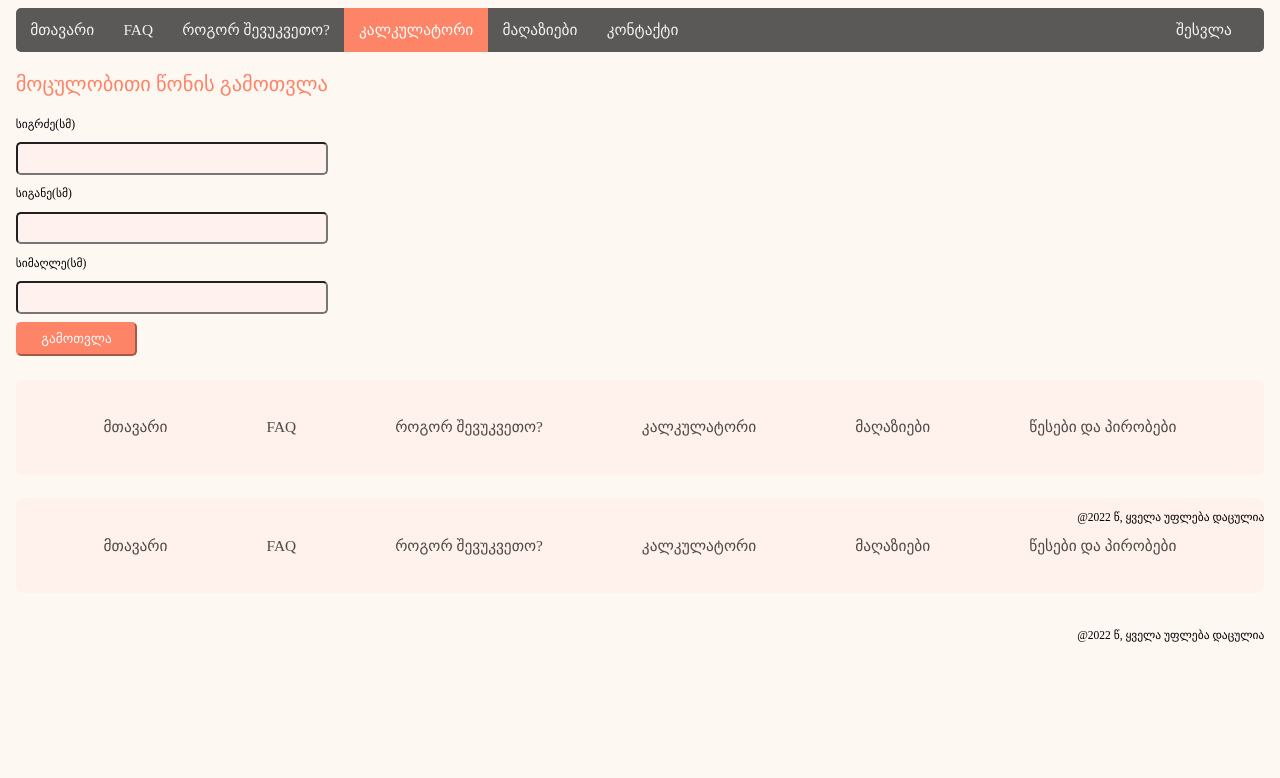
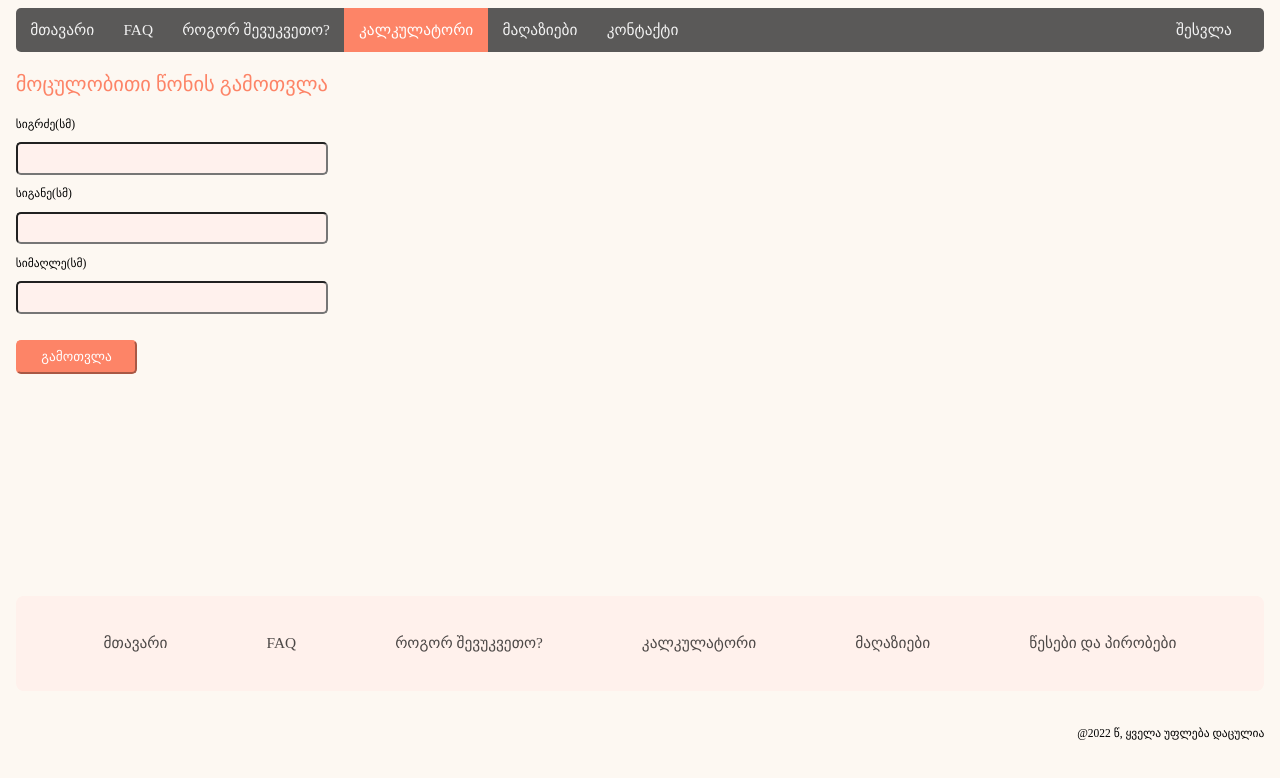
Before and after one commit to GegaLataria/forwarder-web, a React (Create React App) app: page /calculator in a window 1280 px wide. Shown: the top 778 px of the page. Built offline with nearby package versions, Linux system fonts and the light colour scheme.

Commit message:
fixed footer positioning part 2

```diff
--- a/src/components/footer/Footer.js
+++ b/src/components/footer/Footer.js
@@ -1,42 +1,38 @@
-import React, { useEffect, useState } from "react";
-import { Link, useLocation } from 'react-router-dom';
-import './Footer.css';
+import React from "react";
+import "./Footer.css";
 import { MyLink } from "./MyLink";
 
 const Footer = () => {
-    const location = useLocation();
-    const [selected, setSelected] = useState('');
-    // useEffect(() => {
-    //     const currentItem = document.getElementById(location.pathname);
-    //     if(currentItem !== null){
-    //         if(currentItem.classList.contains("active")){
-    //             currentItem.classList.remove("active");
-    //         }
-
-    //         setSelected(currentItem);
-    //         currentItem.classList.add("active");
-    //     }
-    //     },[location]);
-    //     const handleClick = event => {
-    //         if(selected !== event.target && selected){
-    //             selected.classList.remove("active");
-    //         }
-    //         setSelected(event.target);
-    //         event.target.classList.add("active");
-
-
-    // }
-
   return (
     <div className="footer">
       <div className="footer__box">
         <div className="footer__box__item">
-                    <MyLink to="/main" text={"მთავარი"} className="footer__box__item__link" />
+          <MyLink
+            to="/main"
+            text={"მთავარი"}
+            className="footer__box__item__link"
+          />
           <MyLink to="/faq" text="FAQ" className="footer__box__item__link" />
-                    <MyLink to="/how-to-order" text={"როგორ შევუკვეთო?"} className="footer__box__item__link" />
-                    <MyLink to="/calculator" text={"კალკულატორი"} className="footer__box__item__link" />
-                    <MyLink to="/shops" text={"მაღაზიები"} className="footer__box__item__link" />
-                    <MyLink to="/terms-and-conditions" text={"წესები და პირობები"} className="footer__box__item__link"/>
+          <MyLink
+            to="/how-to-order"
+            text={"როგორ შევუკვეთო?"}
+            className="footer__box__item__link"
+          />
+          <MyLink
+            to="/calculator"
+            text={"კალკულატორი"}
+            className="footer__box__item__link"
+          />
+          <MyLink
+            to="/shops"
+            text={"მაღაზიები"}
+            className="footer__box__item__link"
+          />
+          <MyLink
+            to="/terms-and-conditions"
+            text={"წესები და პირობები"}
+            className="footer__box__item__link"
+          />
         </div>
       </div>
       <div className="footer__rights">
--- a/src/components/footer/MyLink.js
+++ b/src/components/footer/MyLink.js
@@ -1,12 +1,17 @@
+import React from "react";
+import { Link, useLocation } from "react-router-dom";
+import "./Footer.css";
 
-import React from "react"
-import { Link, useLocation } from "react-router-dom"
-import './Footer.css';
+export const MyLink = ({ to, text, className, applyStyles }) => {
+  const location = useLocation();
+  const isSelected = to === location.pathname;
 
-export const MyLink = ({to, text, className, applyStyles })=> {
-    const location = useLocation();
-    const isSelected = to === location.pathname;
-
-
-   return  <Link className={`${className} ${isSelected && applyStyles? " active":""}`} id={to} to={to}>{text}</Link>;
-}
+  return (
+    <Link
+      className={`${className} ${isSelected && applyStyles ? " active" : ""}`}
+      to={to}
+    >
+      {text}
+    </Link>
+  );
+};
--- a/src/components/header/Header.js
+++ b/src/components/header/Header.js
@@ -1,42 +1,19 @@
-import React, { useEffect, useState } from "react";
-import { Link, useLocation } from 'react-router-dom';
+import React from "react";
 import { MyLink } from "../footer/MyLink";
-import './Header.css';
-
-
+import "./Header.css";
 
 const Header = () => {
-    const location = useLocation();
-    const [selected, setSelected] = useState('');
-    // useEffect(() => {
-    //     const currentItem = document.getElementById(location.pathname);
-    //     if(currentItem !== null){
-    //         if(currentItem.classList.contains("active")){
-    //             currentItem.classList.remove("active");
-    //         }
-
-    //         setSelected(currentItem);
-    //         currentItem.classList.add("active");
-    //     }
-    //     },[location]);
-    // const handleClick = event => {
-    //     if(selected !== event.target && selected){
-    //         selected.classList.remove("active");
-    //     }
-    //     setSelected(event.target);
-    //     event.target.classList.add("active");
-    // };
-    return (
-        <div className="topnav">
-            <MyLink to="/main" text={"მთავარი"} applyStyles />
-            <MyLink to="/faq" applyStyles text={"FAQ"}/>
-            <MyLink to="/how-to-order" applyStyles text={"როგორ შევუკვეთო?"}/>
-            <MyLink to="/calculator" applyStyles text={"კალკულატორი"}/>
-            <MyLink to="/shops" applyStyles text={"მაღაზიები"}/>
-            <MyLink to="/contact"  applyStyles text={"კონტაქტი"} />
-            <MyLink to="/login" className="login" applyStyles text={"შესვლა"}/>
-        </div>
-    );
+  return (
+    <div className="topnav">
+      <MyLink to="/main" text={"მთავარი"} applyStyles />
+      <MyLink to="/faq" applyStyles text={"FAQ"} />
+      <MyLink to="/how-to-order" applyStyles text={"როგორ შევუკვეთო?"} />
+      <MyLink to="/calculator" applyStyles text={"კალკულატორი"} />
+      <MyLink to="/shops" applyStyles text={"მაღაზიები"} />
+      <MyLink to="/contact" applyStyles text={"კონტაქტი"} />
+      <MyLink to="/login" className="login" applyStyles text={"შესვლა"} />
+    </div>
+  );
 };
 
 export default Header;
--- a/src/components/nav-items/calculator/Calculator.css
+++ b/src/components/nav-items/calculator/Calculator.css
@@ -1,3 +1,6 @@
+.calculator {
+    height: 500px;
+}
 
 .calculator__title {
     font-size: 1.6vw;
@@ -16,7 +19,7 @@
 }
 
 .calculator__button {
-    margin-top: .6vw;
+    margin-top: 2vw;
     border-radius: .5rem;
     background-color: #FD8467;
     border-color: #FD8467;
--- a/src/components/nav-items/calculator/Calculator.js
+++ b/src/components/nav-items/calculator/Calculator.js
@@ -1,5 +1,4 @@
 import React from "react";
-import Footer from "../../footer/Footer";
 import "./Calculator.css";
 
 const Calculator = () => {
@@ -41,10 +40,6 @@ const buildCalculatorScreen = () => {
                     <p id="weight-result"></p>
                 </div>
             </section>
-
-            <section>
-                <Footer/>
-            </section>
         </div>
     );
 };
--- a/src/components/nav-items/contact/Contact.js
+++ b/src/components/nav-items/contact/Contact.js
@@ -1,5 +1,4 @@
 import React from "react";
-import Footer from "../../footer/Footer";
 import "./Contact.css";
 import WebMap from "../../../apis/WebMap";
 
@@ -36,9 +35,6 @@ const buildContactScreen = () => {
             <section className="map">
                 <WebMap/>
             </section>
-            <section>
-                <Footer/>
-            </section>
         </div>
     );
 };
--- a/src/components/nav-items/faq/FAQ.js
+++ b/src/components/nav-items/faq/FAQ.js
@@ -1,5 +1,4 @@
 import React from "react";
-import Footer from "../../footer/Footer";
 import "./FAQ.css";
 
 
@@ -42,10 +41,6 @@ const buildFaqScreen = () => {
                     </div>
                 </div>
             </section>
-
-            <section>
-                <Footer/>
-            </section>
         </div>
     );
 };
--- a/src/components/nav-items/home/Home.js
+++ b/src/components/nav-items/home/Home.js
@@ -1,7 +1,6 @@
 import React from "react";
 import './Home.css';
 import WebMap from "../../../apis/WebMap";
-import Footer from "../../footer/Footer";
 
 const Home = () => {
     return <div>{buildHomeScreen()}</div>
@@ -95,9 +94,6 @@ const buildHomeScreen = () => {
                     </div>
                 </div>
             </section>
-            <section>
-                {/* <Footer/> */}
-            </section>
         </div>
     );
 };
--- a/src/components/nav-items/order/Order.js
+++ b/src/components/nav-items/order/Order.js
@@ -1,6 +1,5 @@
 import React from "react";
 import "./Order.css";
-import Footer from "../../footer/Footer";
 
 const Order = () => {
     return <div>{buildOrderScreen()}</div>
@@ -40,10 +39,6 @@ const buildOrderScreen = () => {
                 title="video"
             />{" "}
             </section>
-            <section>
-                <Footer/>
-            </section>
-
         </div>
     );
 }
--- a/src/components/nav-items/shops/Shops.js
+++ b/src/components/nav-items/shops/Shops.js
@@ -1,5 +1,4 @@
 import React from "react";
-import Footer from "../../footer/Footer";
 import "./Shops.css";
 
 const Shops = () => {
@@ -84,9 +83,6 @@ const buildShopsScreen = () => {
                     </a>
                 </div>
             </section>
-            <section>
-                <Footer/>
-            </section>
         </div>
 
     );
--- a/src/components/terms-and-cond/Conditions.js
+++ b/src/components/terms-and-cond/Conditions.js
@@ -1,5 +1,4 @@
 import React from "react";
-import Footer from "../footer/Footer";
 import "./Conditions.css";
 
 const Conditions = () => {
@@ -16,7 +15,6 @@ Sed feugiat neque a augue tristique, a vehicula orci feugiat. Pellentesque eleif
 Orci varius natoque penatibus et magnis dis parturient montes, nascetur ridiculus mus. Integer non ipsum a neque vehicula tincidunt. Etiam aliquet magna et aliquet tempor. Mauris quis purus dui. Sed elit felis, suscipit quis fringilla eu, malesuada ac nulla. Nunc a efficitur odio. Nunc suscipit mauris felis, sed aliquam dui placerat sit amet. Donec eu mi id tortor pulvinar malesuada. Donec nec suscipit turpis. Proin libero massa, interdum sit amet nunc ac, cursus vehicula mauris. Duis consequat condimentum condimentum. Nullam sed arcu est. Sed cursus orci velit, vel auctor leo tristique vitae.
 
 </p>
-            <Footer/>
         </div>
         )
 };
```
Lines whose indentation alone changed are shown as unchanged.
